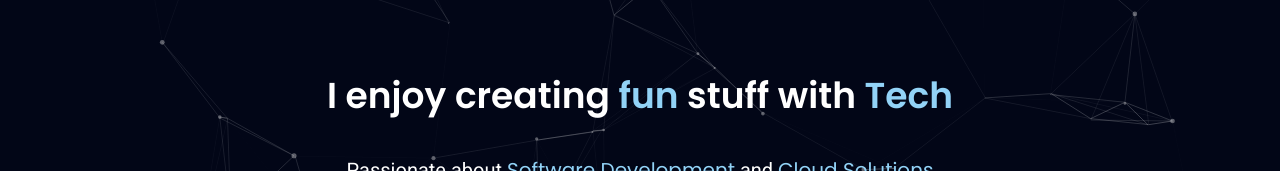
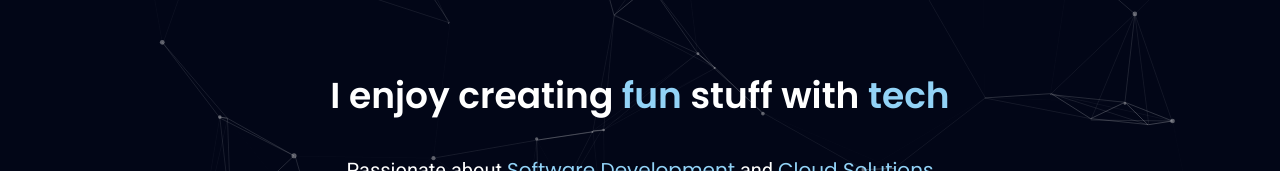
Before and after one commit to annaxjgan/my-portfolio, a SvelteKit app: page / in a window 1280 px wide. Shown: the part 526-697 px from the top of the page. Built offline with nearby package versions, Linux system fonts and the light colour scheme.

Commit message:
Update Main.svelte

```diff
--- a/src/components/Main.svelte
+++ b/src/components/Main.svelte
@@ -15,7 +15,7 @@
             </h2>
             <br/><br/>
             <h2 class="font-semibold text-2xl sm:text-3xl md:text-4xl">
-                I enjoy creating <span class="poppins"  style="color: #92d3f7;"> fun </span> stuff with <span class="poppins"  style="color: #92d3f7;"> Tech </span>
+                I enjoy creating <span class="poppins"  style="color: #92d3f7;"> fun </span> stuff with <span class="poppins"  style="color: #92d3f7;"> tech </span>
             </h2>
             <p class="text-base sm:text-lg md:text-xl">
                 Passionate about <span class="poppins" style="color: #92d3f7">Software Development</span> and <span class="poppins" style="color: #92d3f7">Cloud Solutions</span>
```
